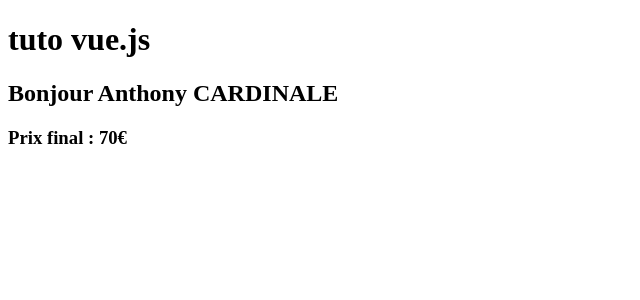
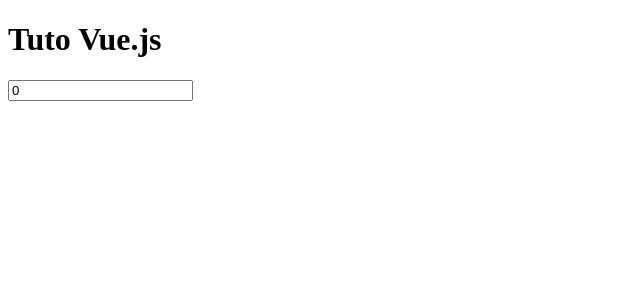
Before and after one commit to techmefr/vuejs-learning-form-vif-vmodel, a Vue app: page / in a window 1280 px wide. Shown: the top 300 px of the page, without its empty margins (0-640 px from the left). Built offline with nearby package versions, Linux system fonts and the light colour scheme.

Commit message:
learn watch

```diff
--- a/src/App.vue
+++ b/src/App.vue
@@ -1,37 +1,25 @@
 <script setup>
-import { ref, computed } from 'vue';
+import { ref, watch } from 'vue';
 
-//Var
-const msg = ref('tuto vue.js');
-const fName = ref('Anthony');
-const lName = ref('Cardinale');
-const price = ref(100);
-const discount = ref(30);
+const msg = ref('Tuto Vue.js');
+const x = ref(0);
+const dbg = ref('');
+const locked= ref(false)
 
-//Func
-// const fullName = computed(() => fName.value + " " + lName.value.toUpperCase());
-const finalPrice = computed(() => price.value - (price.value * discount.value / 100));
-
-const fullName = computed({
-  // getter
-  get(previous) {
-    if (1==1) {
-      return fName.value + ' ' + lName.value.toUpperCase();
-    }
-    return previous
-  },
-  // setter
-  set(newValue) {
-    [fName.value, lName.value] = newValue.split(' ')
+watch(x, (newX, oldX) => {
+  dbg.value = 'x = ' + newX+ " | old = "+oldX;
+  if (newX>5){
+    locked.value = true
+    // on ne peut plus modifier la valeur si celle-ci dépasse 5
   }
 });
 </script>
 
 <template>
   <main id="main">
-   <h1>{{ msg }}</h1>
-   <h2>Bonjour {{ fullName }}</h2>
-   <h3>Prix final : {{ finalPrice }}€</h3>
+    <h1>{{ msg }}</h1>
+    <p>{{ dbg }}</p>
+    <input :disabled="locked" type="number" v-model="x">
   </main>
 </template>
 
```
